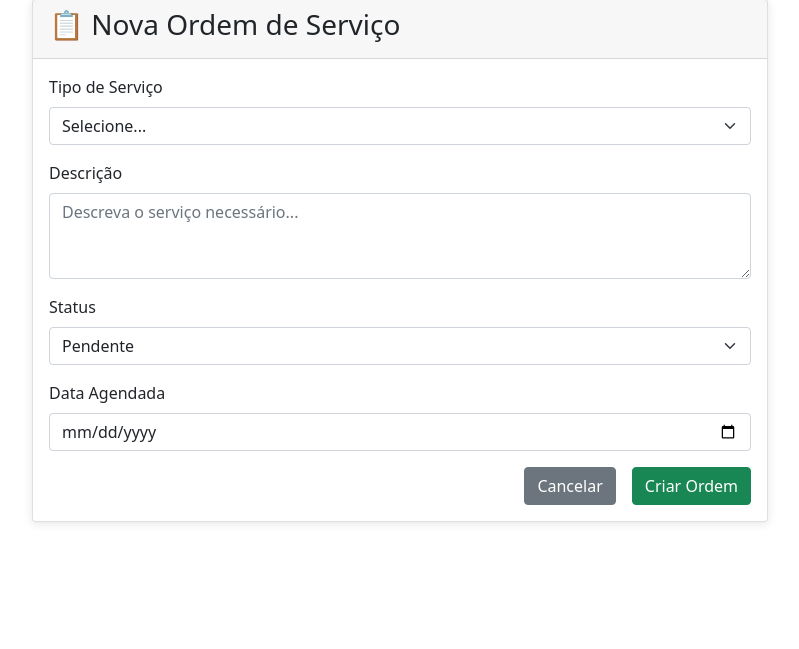
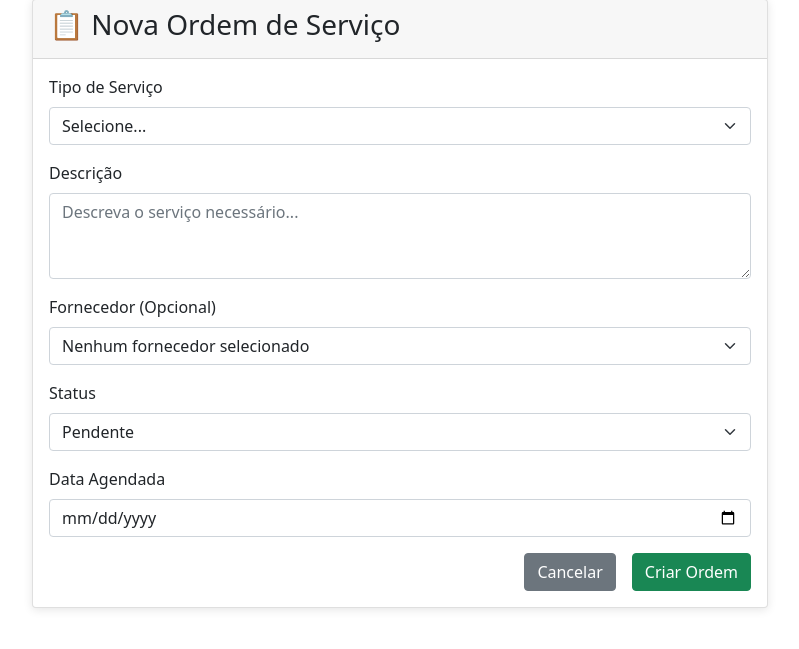
Before and after one commit to analuizataveira/CondoManager, a Flask app: template frontend/templates/nova_ordem.html in a window 1280 px wide. Shown: the part 81-730 px from the top of the page, without its empty margins (240-1039 px from the left). Run offline with Flask 3, Linux system fonts and the light colour scheme; the template is opened without the code that fills it: most values are stand-ins (such as "Sample title", 1, 10 or a date in 2020).

Commit message:
refactor :recycle: relacionamento entre ordem de servico e fornecedor

```diff
--- a/frontend/app.py
+++ b/frontend/app.py
@@ -28,7 +28,8 @@ def nova_ordem():
             "tipo": request.form['tipo'],
             "descricao": request.form['descricao'],
             "status": request.form['status'],
-            "data_agendada": request.form['data_agendada']
+            "data_agendada": request.form['data_agendada'],
+            "fornecedor_id": int(request.form['fornecedor_id']) if request.form['fornecedor_id'] else None
         }
         try:
             response = requests.post(f"{API_URL}/ordens", json=dados)
@@ -40,7 +41,14 @@ def nova_ordem():
         except requests.exceptions.RequestException:
             flash("Erro ao conectar com a API", "error")
 
-    return render_template("nova_ordem.html")
+    # Carregar fornecedores para o dropdown
+    try:
+        response = requests.get(f"{API_URL}/fornecedores")
+        fornecedores = response.json() if response.status_code == 200 else []
+    except requests.exceptions.RequestException:
+        fornecedores = []
+
+    return render_template("nova_ordem.html", fornecedores=fornecedores)
 
 @app.route('/ordens/<int:ordem_id>/deletar', methods=['POST'])
 def deletar_ordem(ordem_id):
--- a/frontend/templates/nova_ordem.html
+++ b/frontend/templates/nova_ordem.html
@@ -33,6 +33,16 @@
                     </div>
 
                     <div class="mb-3">
+                        <label for="fornecedor_id" class="form-label">Fornecedor (Opcional)</label>
+                        <select class="form-select" id="fornecedor_id" name="fornecedor_id">
+                            <option value="">Nenhum fornecedor selecionado</option>
+                            {% for fornecedor in fornecedores %}
+                            <option value="{{ fornecedor.id }}">{{ fornecedor.nome }} - {{ fornecedor.especialidade }}</option>
+                            {% endfor %}
+                        </select>
+                    </div>
+
+                    <div class="mb-3">
                         <label for="status" class="form-label">Status</label>
                         <select class="form-select" id="status" name="status" required>
                             <option value="Pendente">Pendente</option>
```
Also changed, not shown: backend/app/models.py (+8 -0 lines), backend/app/schemas.py (+13 -0 lines), frontend/templates/ordens.html (+8 -0 lines), README.md, backend/app/crud.py (line endings or trailing spaces).
